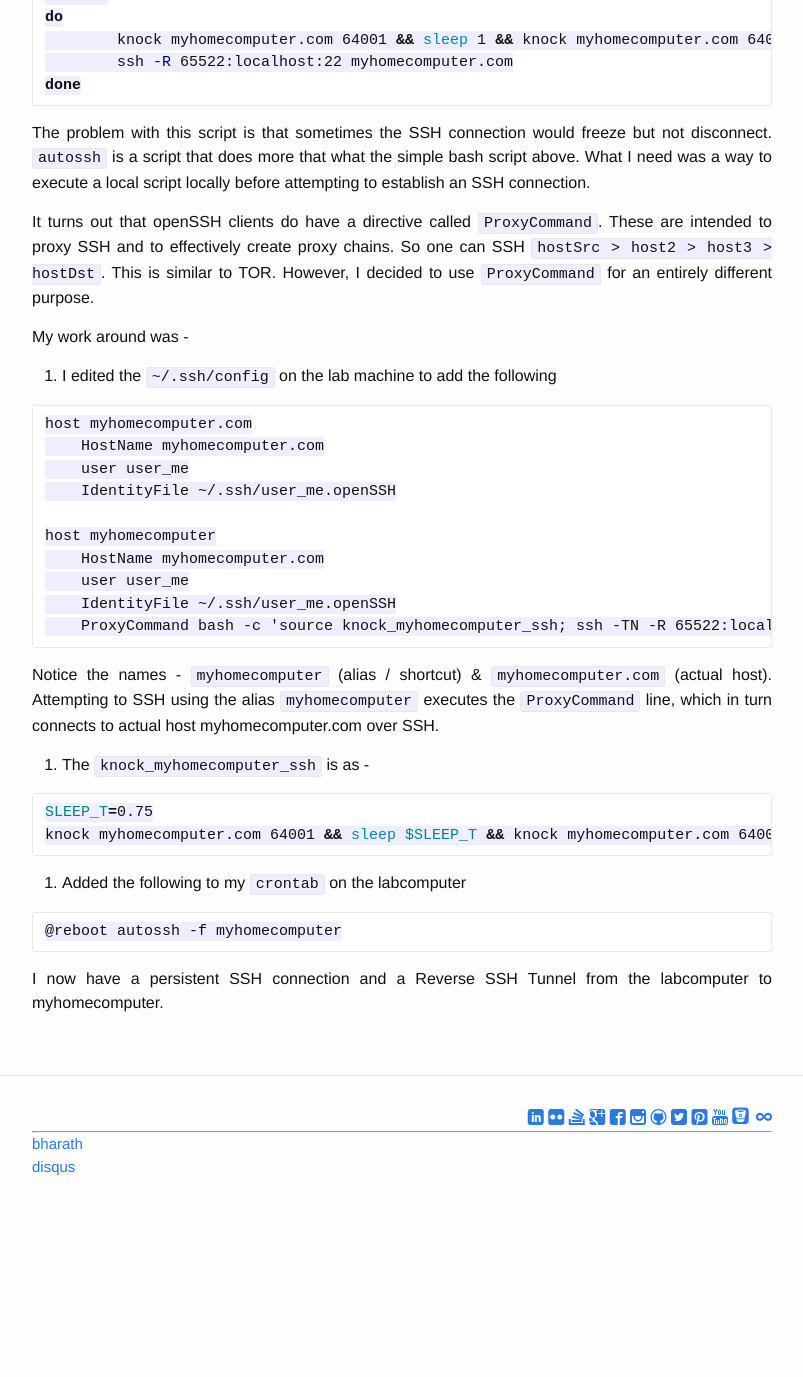
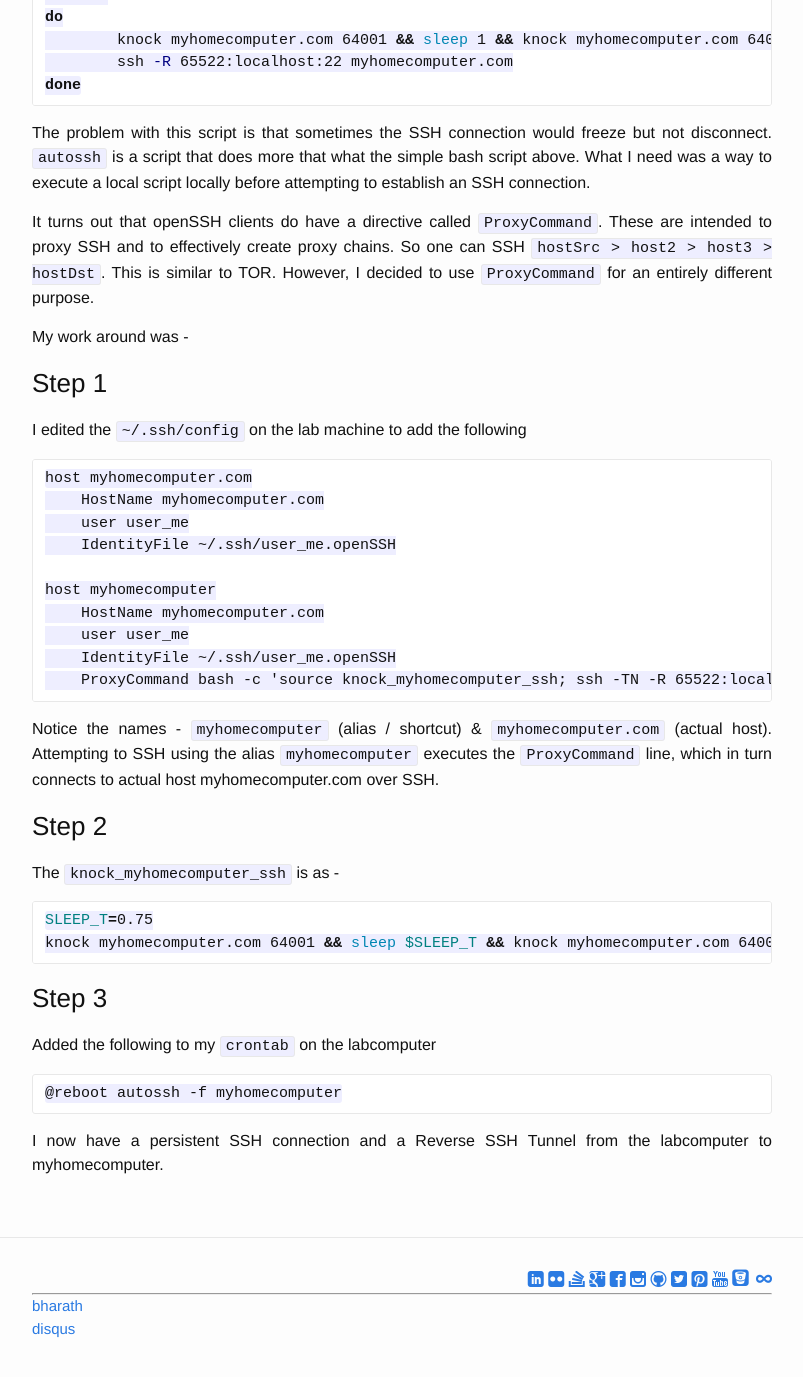
Before and after one commit to lordloh/karyashala, a Jekyll site: the page built from _posts/2017/2017-10-06-creating-and-using-reverse-ssh-tunnels.markdown, in a window 1280 px wide and 1400 px high, scrolled down 847 px. Shown: the top 1377 px of the window, without its empty margins (238-1041 px from the left). Built offline with Jekyll 4.4.1, drawn with Linux system fonts in a browser that asks for light colours; some web fonts are replaced; Markdown is read by kramdown in place of the engine named in the settings; comment, search, counter and statistics services are not loaded; before the commit the page ends 2085 px from its top, so only the background shows below that.

Commit message:
POST: Creating & Using Reverse SSH Tunnels (Fix formatting)

````diff
--- a/_posts/2017/2017-10-06-creating-and-using-reverse-ssh-tunnels.markdown
+++ b/_posts/2017/2017-10-06-creating-and-using-reverse-ssh-tunnels.markdown
@@ -43,7 +43,9 @@ It turns out that openSSH clients do have a directive called `ProxyCommand`. The
 
 My work around was -
 
-1. I edited the `~/.ssh/config` on the lab machine to add the following
+### Step 1
+
+I edited the `~/.ssh/config` on the lab machine to add the following
 
 ```
 host myhomecomputer.com
@@ -60,14 +62,16 @@ host myhomecomputer
 
 Notice the names - `myhomecomputer` (alias / shortcut)  & `myhomecomputer.com` (actual host). Attempting to SSH using the alias `myhomecomputer` executes the `ProxyCommand` line, which in turn connects to actual host myhomecomputer.com over SSH.
 
-2. The `knock_myhomecomputer_ssh` is as -
+### Step 2
+The `knock_myhomecomputer_ssh` is as -
 
 ```bash
 SLEEP_T=0.75
 knock myhomecomputer.com 64001 && sleep $SLEEP_T && knock myhomecomputer.com 64002 && sleep $SLEEP_T && knock myhomecomputer.com 64003 && sleep $SLEEP_T && knock myhomecomputer.com 64004
 ```
 
-3. Added the following to my `crontab` on the labcomputer
+### Step 3
+Added the following to my `crontab` on the labcomputer
 
 ```
 @reboot autossh -f myhomecomputer
````
